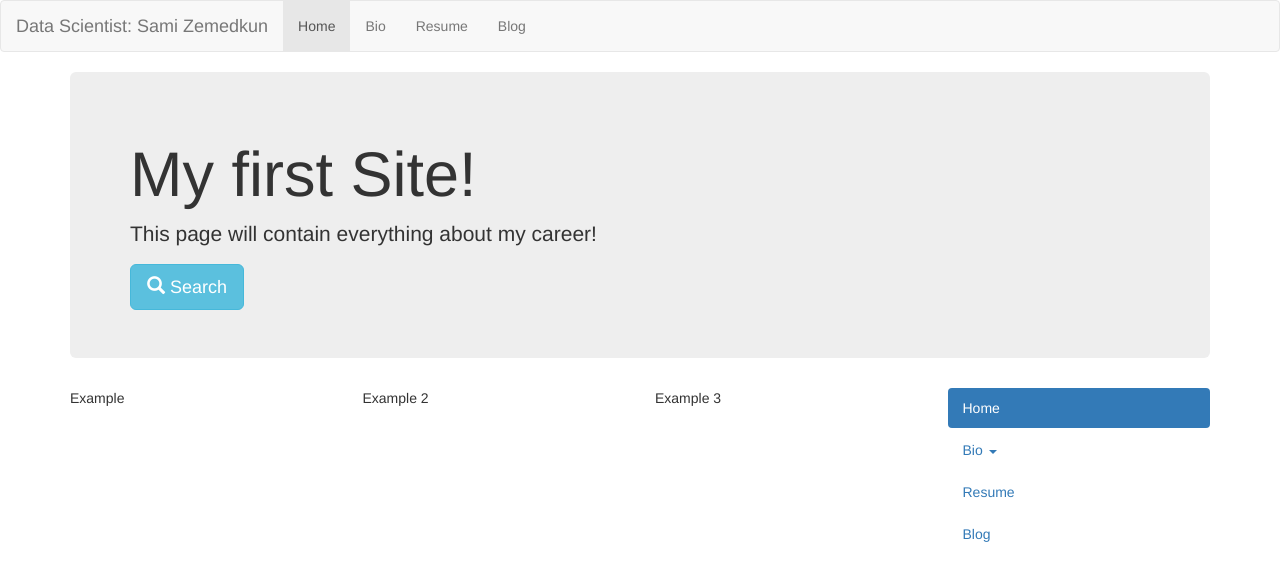
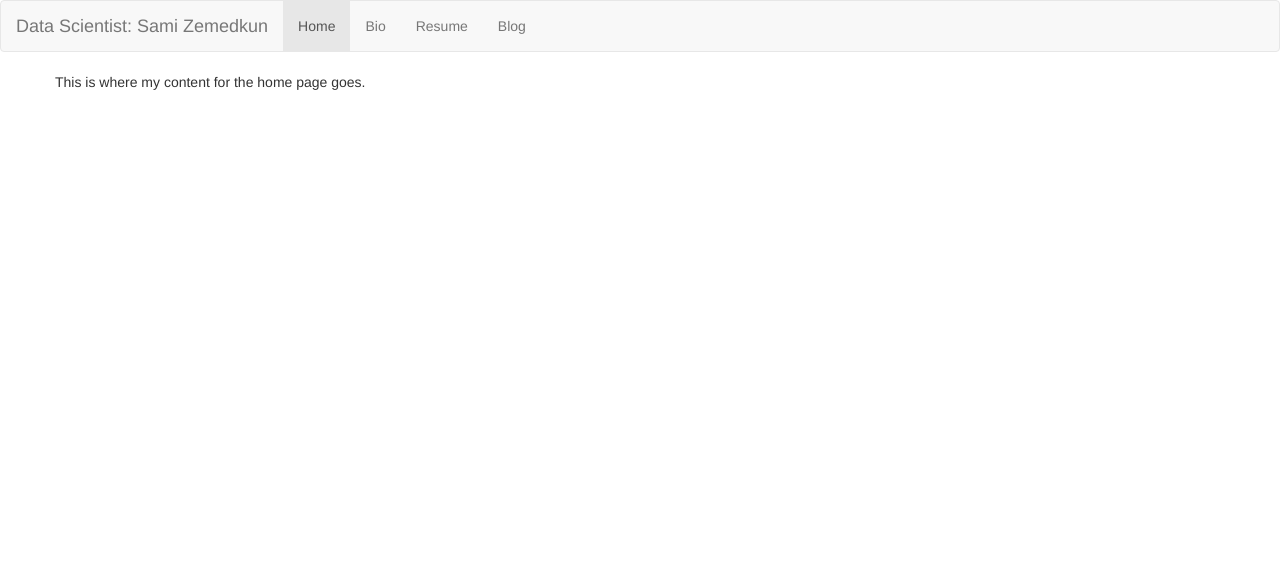
Before and after one commit to szemedkun/szemedkun.github.io, a plain HTML site: page index.html in a window 1280 px wide. Drawn offline with nearby package versions, Linux system fonts and the light colour scheme.

Commit message:
removed stuff

```diff
--- a/index.html
+++ b/index.html
@@ -27,37 +27,8 @@
 </nav>
 
 <div class="container">
-  <div class="jumbotron">
-    <h1>My first Site!</h1>
-    <p>This page will contain everything about my career!</p>
-    <a href="#" class="btn btn-info btn-lg"><span class="glyphicon glyphicon-search"></span> Search</a>
-  </div>
-
   <div class="row">
-    <div class="col-md-3">
-      <p>Example</p>
-    </div>
-    <div class="col-md-3">
-      <p>Example 2</p>
-    </div>
-    <div class="col-md-3">
-      <p>Example 3</p>
-    </div>
-    <div class="col-md-3">
-      <ul class="nav nav-pills nav-stacked">
-        <li class="active"><a href="#">Home</a></li>
-        <li class="dropdown">
-          <a class="dropdown-toggle" data-toggle="dropdown" href="#">Bio <span class="caret"></span></a>
-          <ul class="dropdown-menu">
-            <li><a href="#">Submenu 1-1</a></li>
-            <li><a href="#">Submenu 1-2</a></li>
-            <li><a href="#">Submenu 1-3</a></li>
-          </ul>
-        </li>
-        <li><a href="#">Resume</a></li>
-        <li><a href="#">Blog</a></li>
-      </ul>
-    </div>
+   	This is where my content for the home page goes.
     <div class="clearfix visible-lg"></div>
   </div>
 </div>
```
